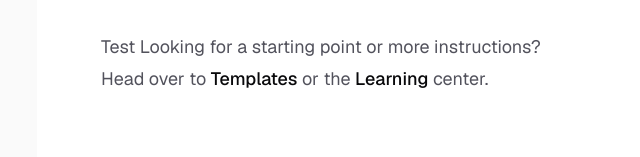
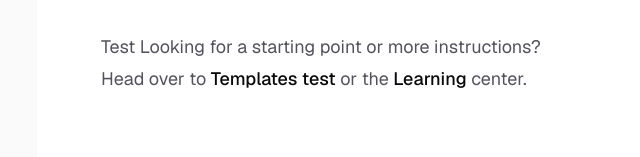
Before and after one commit to Kevin-Rechsteiner/Kevin_Rechsteiner_Portfolio, a Next.js app: page / in a window 1280 px wide. Shown: the part 355-512 px from the top of the page, without its empty margins (219-859 px from the left). Built offline with nearby package versions, Linux system fonts and the light colour scheme.

Commit message:
Change first screen

```diff
--- a/app/page.js
+++ b/app/page.js
@@ -22,7 +22,7 @@ export default function Home() {
               href="https://vercel.com/templates?framework=next.js&utm_source=create-next-app&utm_medium=appdir-template-tw&utm_campaign=create-next-app"
               className="font-medium text-zinc-950 dark:text-zinc-50"
             >
-              Templates
+              Templates test
             </a>{" "}
             or the{" "}
             <a
```
